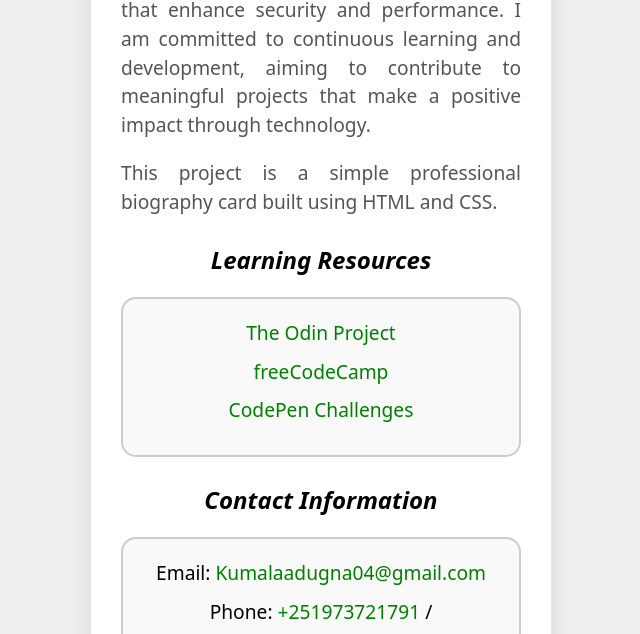
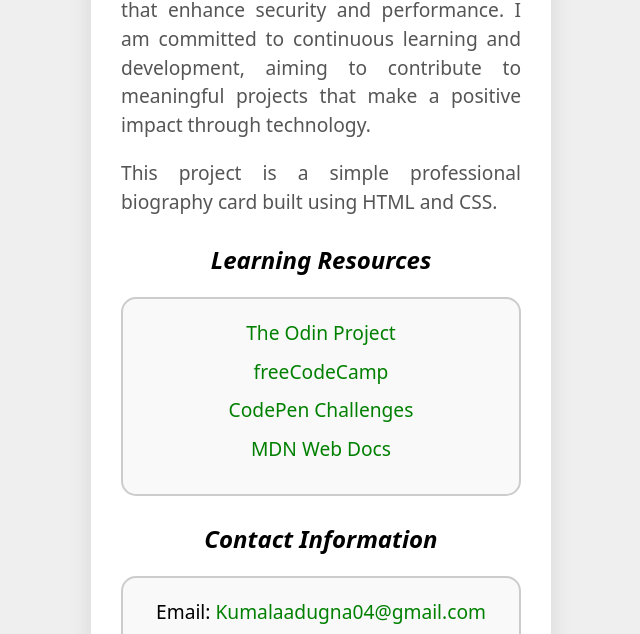
Before and after one commit to Kumala-Adugna/MYWEBSITE, a plain HTML site: page Mybiography.html in a window 1280 px wide. Shown: the part 593-1227 px from the top of the page, without its empty margins (319-959 px from the left). Drawn offline with Linux system fonts and the light colour scheme.

Commit message:
updated my  biography

```diff
--- a/Mybiography.html
+++ b/Mybiography.html
@@ -35,6 +35,7 @@
     <li><a href="https://www.theodinproject.com/" target="_blank">The Odin Project</a></li>
     <li><a href="https://www.freecodecamp.org/" target="_blank">freeCodeCamp</a></li>
     <li><a href="https://codepen.io/challenges" target="_blank">CodePen Challenges</a></li>
+    <li><a href="https://developer.mozilla.org/en-US/" target="_blank">MDN Web Docs</a></li>
   </ul>
 </div>
   <h2>Contact Information</h2>
```
